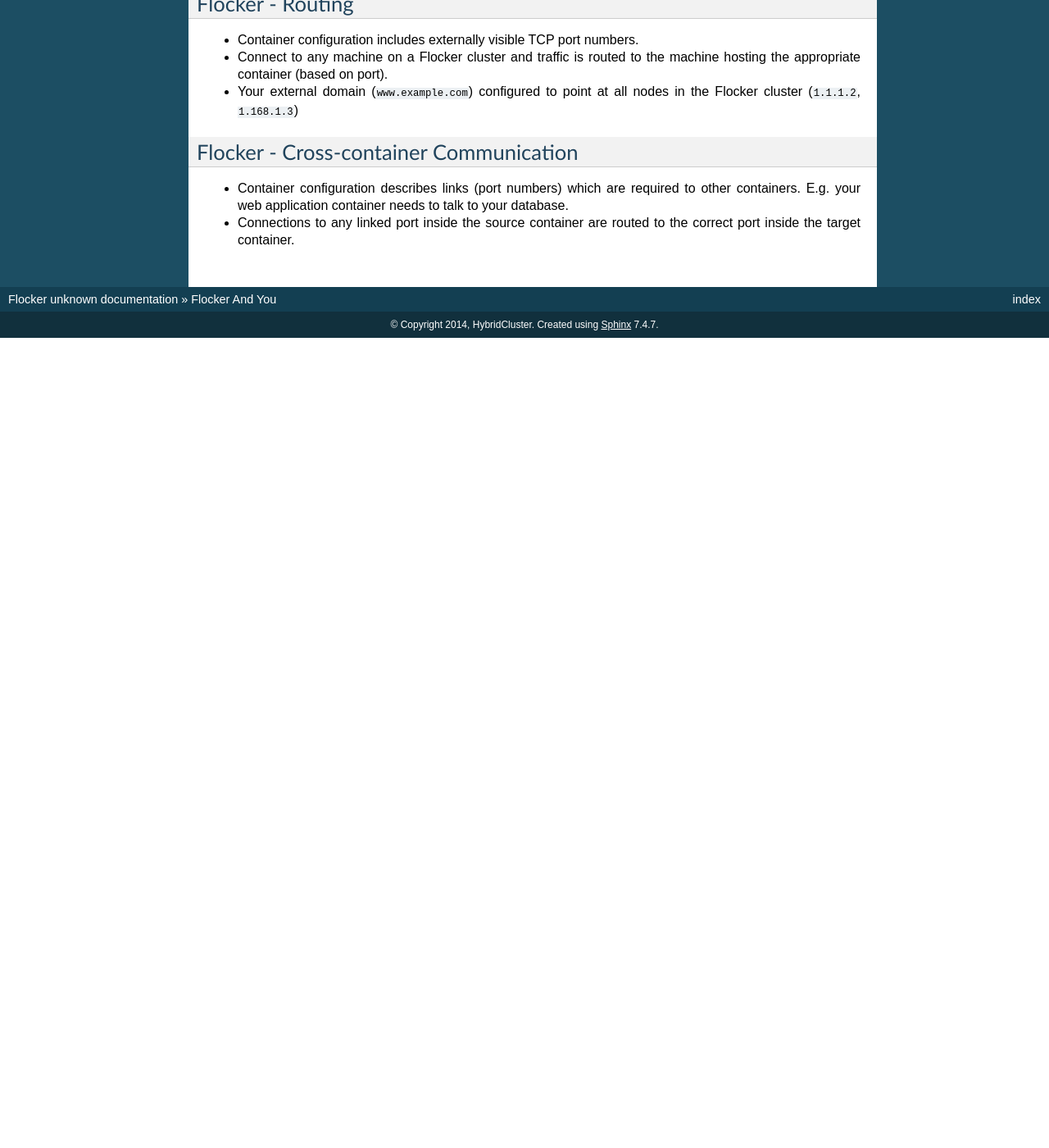
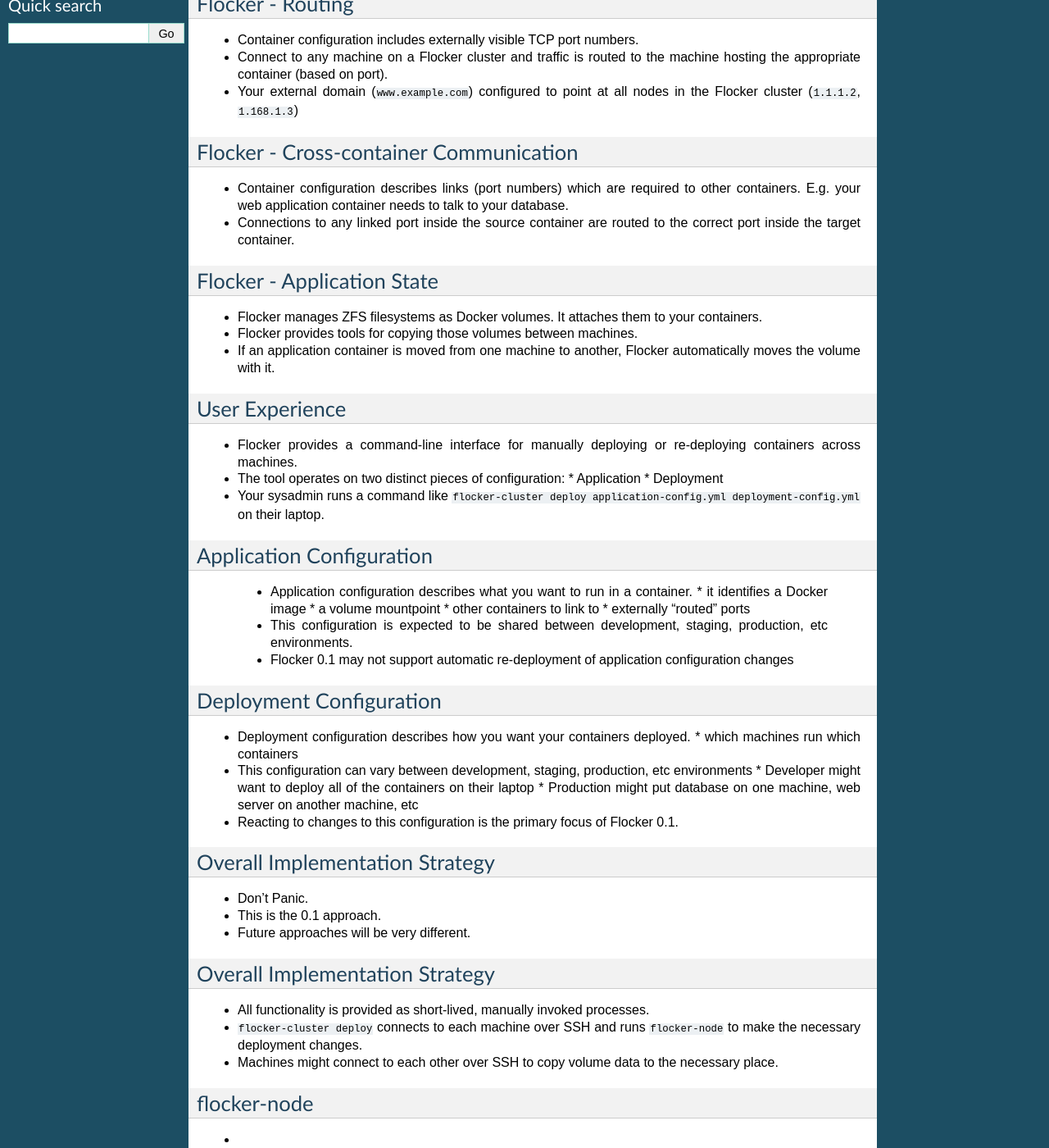
Before and after one commit to ClusterHQ/flocker, a Sphinx documentation site: the page built from docs/architecture/presentation.rst, in a window 1280 px wide and 1400 px high, scrolled down 422 px. Shown: the whole window at 82% size. Built offline with Sphinx 7.4.7, drawn with Linux system fonts in a browser that asks for light colours; before the commit the page ends 900 px from its top, so only the background shows below that; some of the changed text lies outside the part shown.

Commit message:
more words

```diff
--- a/docs/architecture/presentation.rst
+++ b/docs/architecture/presentation.rst
@@ -34,3 +34,66 @@
 
 * Container configuration describes links (port numbers) which are required to other containers. E.g. your web application container needs to talk to your database.
 * Connections to any linked port inside the source container are routed to the correct port inside the target container.
+
+
+Flocker - Application State
+===========================
+
+* Flocker manages ZFS filesystems as Docker volumes.  It attaches them to your containers.
+* Flocker provides tools for copying those volumes between machines.
+* If an application container is moved from one machine to another, Flocker automatically moves the volume with it.
+
+
+User Experience
+===============
+
+* Flocker provides a command-line interface for manually deploying or re-deploying containers across machines.
+* The tool operates on two distinct pieces of configuration:
+  * Application
+  * Deployment
+* Your sysadmin runs a command like ``flocker-cluster deploy application-config.yml deployment-config.yml`` on their laptop.
+
+
+Application Configuration
+=========================
+
+ * Application configuration describes what you want to run in a container.
+   * it identifies a Docker image
+   * a volume mountpoint
+   * other containers to link to
+   * externally "routed" ports
+ * This configuration is expected to be shared between development, staging, production, etc environments.
+ * Flocker 0.1 may not support automatic re-deployment of application configuration changes
+
+
+Deployment Configuration
+========================
+
+* Deployment configuration describes how you want your containers deployed.
+  * which machines run which containers
+* This configuration can vary between development, staging, production, etc environments
+  * Developer might want to deploy all of the containers on their laptop
+  * Production might put database on one machine, web server on another machine, etc
+* Reacting to changes to this configuration is the primary focus of Flocker 0.1.
+
+
+Overall Implementation Strategy
+===============================
+
+* Don't Panic.
+* This is the 0.1 approach.
+* Future approaches will be very different.
+
+
+Overall Implementation Strategy
+===============================
+
+* All functionality is provided as short-lived, manually invoked processes.
+* ``flocker-cluster deploy`` connects to each machine over SSH and runs ``flocker-node`` to make the necessary deployment changes.
+* Machines might connect to each other over SSH to copy volume data to the necessary place.
+
+
+flocker-node
+============
+
+*
```
